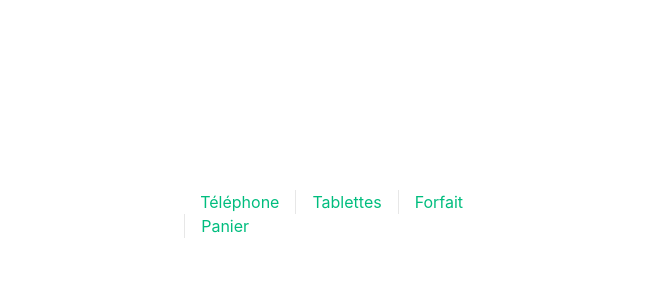
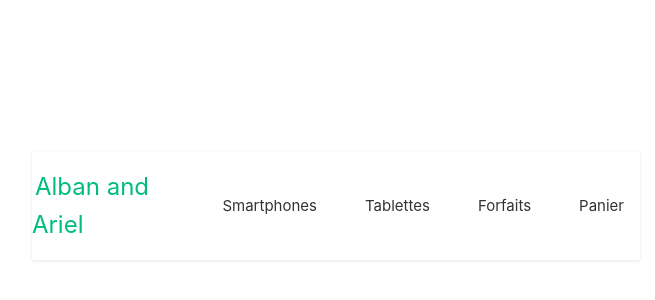
Before and after one commit to roddone/l3sdn-td2, a Vue app: page / in a window 1280 px wide. Shown: the part 194-494 px from the top of the page, without its empty margins (0-655 px from the left). Built offline with nearby package versions, Linux system fonts and the light colour scheme.

Commit message:
feature  app.vue

```diff
--- a/src/App.vue
+++ b/src/App.vue
@@ -4,12 +4,17 @@ import { RouterLink, RouterView } from 'vue-router'
 
 <template>
   <header>
+    <div class="container">
+      <div class="logo">
+        <RouterLink to="/">Alban and Ariel</RouterLink>
+      </div>
       <nav>
-        <RouterLink to="/categories/Smartphones">Téléphone</RouterLink>
+        <RouterLink to="/categories/Smartphones">Smartphones</RouterLink>
         <RouterLink to="/categories/Tablettes">Tablettes</RouterLink>
-        <RouterLink to="/categories/Forfaits">Forfait</RouterLink>
+        <RouterLink to="/categories/Forfaits">Forfaits</RouterLink>
         <RouterLink to="/cart">Panier</RouterLink>
       </nav>
+    </div>
   </header>
 
   <RouterView />
@@ -17,63 +22,54 @@ import { RouterLink, RouterView } from 'vue-router'
 
 <style scoped>
 header {
-  line-height: 1.5;
-  max-height: 100vh;
+  background-color: #fff;
+  box-shadow: 0 1px 3px rgba(0, 0, 0, 0.1);
+  padding: 1rem 0;
+}
+
+.container {
+  display: flex;
+  justify-content: space-between;
+  align-items: center;
+  max-width: 1200px;
+  margin: 0 auto;
 }
 
 .logo {
-  display: block;
-  margin: 0 auto 2rem;
+  font-size: 1.5rem;
+  color: #333;
+  text-decoration: none;
 }
 
 nav {
-  width: 100%;
-  font-size: 12px;
-  text-align: center;
-  margin-top: 2rem;
-}
-
-nav a.router-link-exact-active {
-  color: var(--color-text);
-}
-
-nav a.router-link-exact-active:hover {
-  background-color: transparent;
+  display: flex;
+  gap: 1rem;
 }
 
 nav a {
-  display: inline-block;
-  padding: 0 1rem;
-  border-left: 1px solid var(--color-border);
+  text-decoration: none;
+  padding: 0.5rem 1rem;
+  color: #333;
+  border-radius: 4px;
+  transition: background-color 0.3s ease;
 }
 
-nav a:first-of-type {
-  border: 0;
+nav a:hover {
+  background-color: #f0f0f0;
+  color: #333;
 }
 
-@media (min-width: 1024px) {
-  header {
-    display: flex;
-    place-items: center;
-    padding-right: calc(var(--section-gap) / 2);
+@media (max-width: 768px) {
+  .container {
+    flex-direction: column;
+    align-items: flex-start;
   }
 
   .logo {
-    margin: 0 2rem 0 0;
-  }
-
-  header .wrapper {
-    display: flex;
-    place-items: flex-start;
-    flex-wrap: wrap;
+    margin-bottom: 1rem;
   }
 
   nav {
-    text-align: left;
-    margin-left: -1rem;
-    font-size: 1rem;
-
-    padding: 1rem 0;
     margin-top: 1rem;
   }
 }
```
